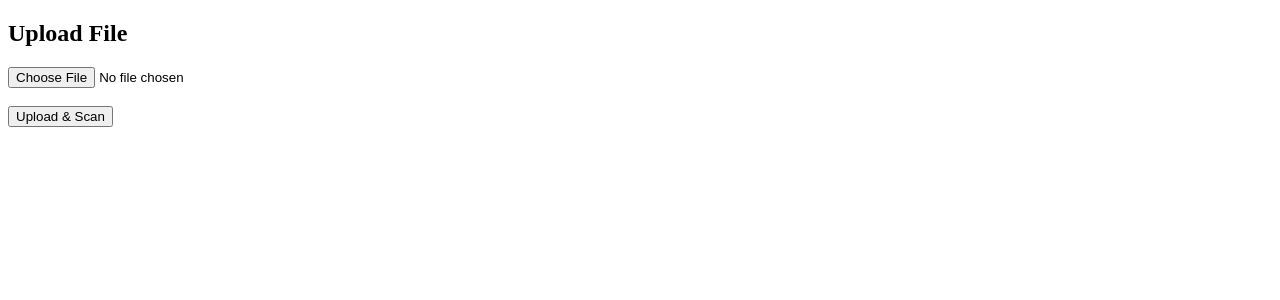
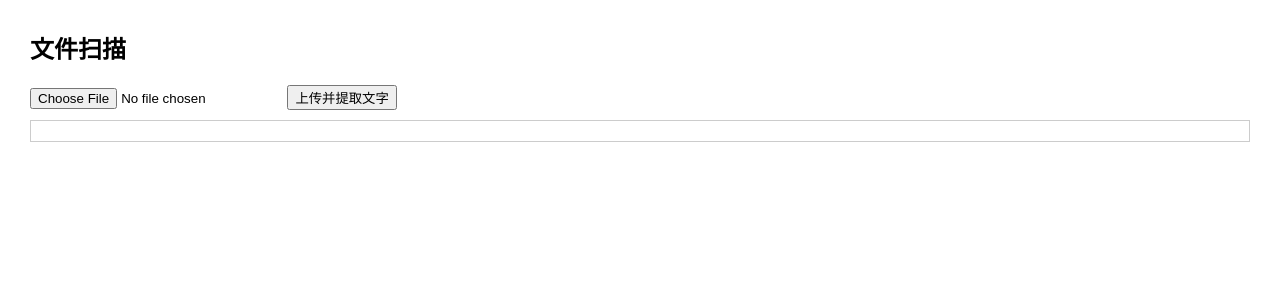
Before and after one commit to a2100656435-dot/pj1, a Flask app: page / in a window 1280 px wide. Shown: the top 300 px of the page. Run offline with Flask 3, Linux system fonts and the light colour scheme.

Commit message:
Update index.html

```diff
--- a/templates/index.html
+++ b/templates/index.html
@@ -1,25 +1,50 @@
 <!doctype html>
 <html>
+  <head>
+    <meta charset="utf-8">
+    <title>文件扫描</title>
+    <style>
+      body { font-family: Arial, sans-serif; margin: 30px; }
+      textarea { width: 100%; height: 400px; margin-top: 10px; }
+      #result { white-space: pre-wrap; border: 1px solid #ccc; padding: 10px; margin-top: 10px; }
+    </style>
+  </head>
   <body>
-<h2>Upload File</h2>
-<form action="/upload" method="post" enctype="multipart/form-data">
-    <input type="file" name="file" required><br><br>
-    <button type="submit">Upload & Scan</button>
+    <h2>文件扫描</h2>
+    <form id="uploadForm">
+      <input type="file" name="file" required>
+      <button type="submit">上传并提取文字</button>
     </form>
+
     <div id="result"></div>
+
     <script>
-const form = document.querySelector('form');
-form.onsubmit = async e=>{
+      const form = document.getElementById('uploadForm');
+      const resultDiv = document.getElementById('result');
+
+      form.addEventListener('submit', async (e) => {
         e.preventDefault();
-    const data = new FormData(form);
-    const res = await fetch('/upload',{method:'POST',body:data});
-    const j = await res.json();
-    if(j.status==='success'){
-        document.getElementById('result').innerHTML = `<a href="${j.pdf_url}" target="_blank">View PDF</a>`;
+        resultDiv.textContent = "扫描中，请稍候...";
+
+        const fileInput = form.querySelector('input[type=file]');
+        const formData = new FormData();
+        formData.append('file', fileInput.files[0]);
+
+        try {
+          const res = await fetch('/upload', {
+            method: 'POST',
+            body: formData
+          });
+          const data = await res.json();
+          if(data.status === "success"){
+            resultDiv.textContent = data.text;
           } else {
-        document.getElementById('result').innerText = j.message;
+            resultDiv.textContent = "错误：" + data.message;
           }
-};
+        } catch(err){
+          resultDiv.textContent = "网络错误：" + err;
+        }
+      });
     </script>
   </body>
 </html>
```
Lines whose indentation alone changed are shown as unchanged.
